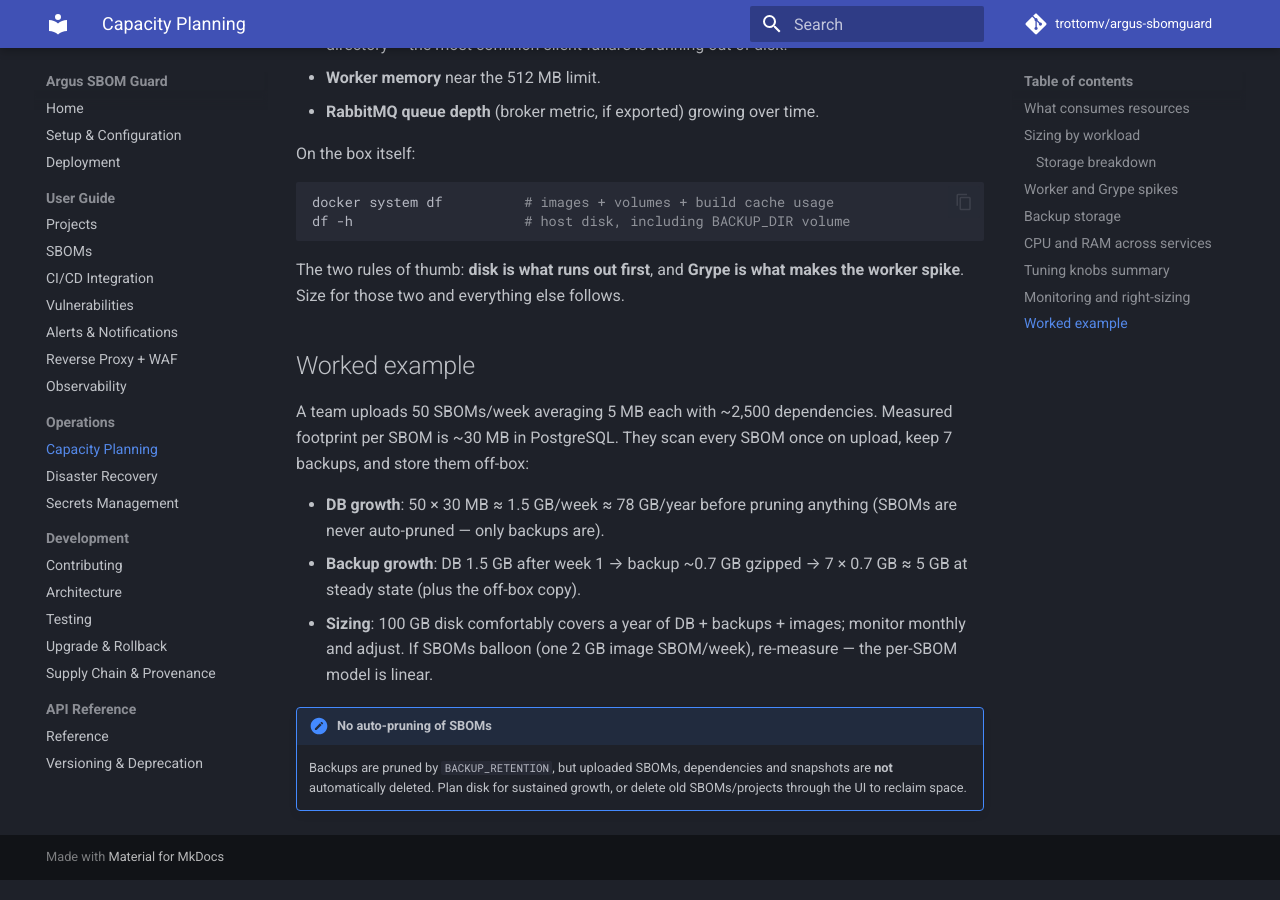
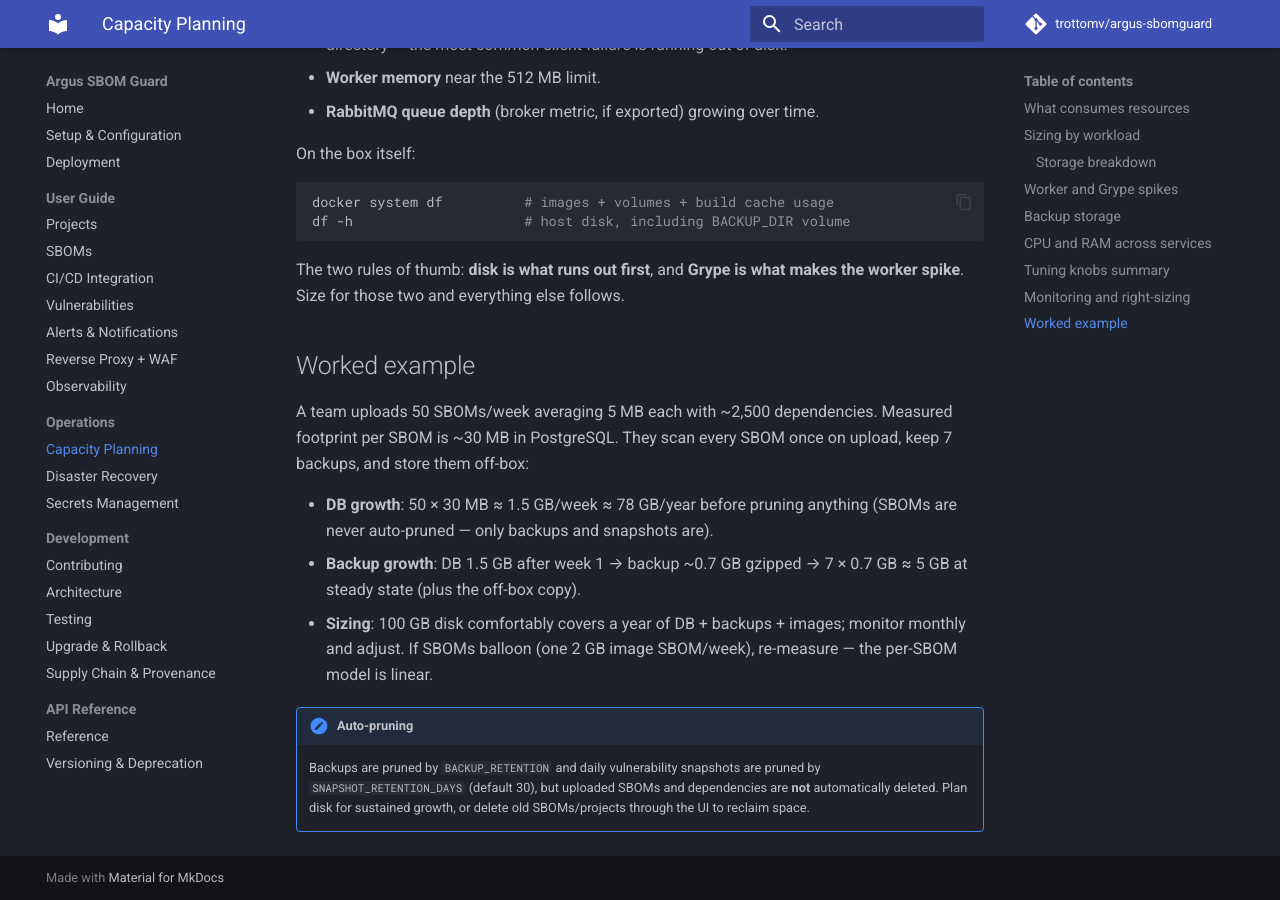
Before and after one commit to trottomv/argus-sbomguard, an MkDocs documentation site: the page built from docs/operations/capacity-planning.md, in a window 1280 px wide and 900 px high, scrolled down 4296 px. Built offline with MkDocs 1.6.1 and Material for MkDocs 9.7.7, drawn with Linux system fonts in a browser that asks for light colours; comment, search, counter and statistics services are not loaded; the version menu is left out.

Commit message:
docs: update capacity planning and clarify retention edge cases
- capacity-planning: snapshots are now auto-pruned (SNAPSHOT_RETENTION_DAYS),
  only SBOMs/dependencies grow unbounded
- snapshots: document that backfilled rows older than the retention window
  are pruned on the next scheduled run
- config: cap snapshot_retention_days at 3650 so a misconfigured value cannot
  render an oversized chart
- tests: rename backfill test to clarify it covers the backfill run only

```diff
--- a/docs/operations/capacity-planning.md
+++ b/docs/operations/capacity-planning.md
@@ -163,14 +163,15 @@
 on upload, keep 7 backups, and store them off-box:
 
 - **DB growth**: 50 × 30 MB ≈ 1.5 GB/week ≈ 78 GB/year before pruning anything
-  (SBOMs are never auto-pruned — only backups are).
+  (SBOMs are never auto-pruned — only backups and snapshots are).
 - **Backup growth**: DB 1.5 GB after week 1 → backup ~0.7 GB gzipped → 7 × 0.7
   GB ≈ 5 GB at steady state (plus the off-box copy).
 - **Sizing**: 100 GB disk comfortably covers a year of DB + backups + images;
   monitor monthly and adjust. If SBOMs balloon (one 2 GB image SBOM/week),
   re-measure — the per-SBOM model is linear.
 
-!!! note "No auto-pruning of SBOMs"
-    Backups are pruned by `BACKUP_RETENTION`, but uploaded SBOMs, dependencies
-    and snapshots are **not** automatically deleted. Plan disk for sustained
+!!! note "Auto-pruning"
+    Backups are pruned by `BACKUP_RETENTION` and daily vulnerability snapshots
+    are pruned by `SNAPSHOT_RETENTION_DAYS` (default 30), but uploaded SBOMs and
+    dependencies are **not** automatically deleted. Plan disk for sustained
     growth, or delete old SBOMs/projects through the UI to reclaim space.
```
Also changed, not shown: 3 other files.
